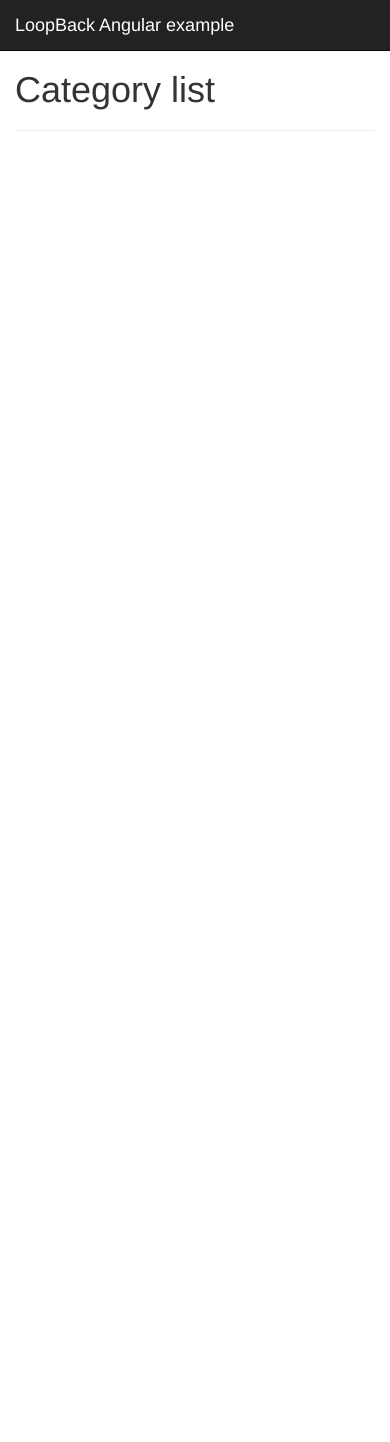
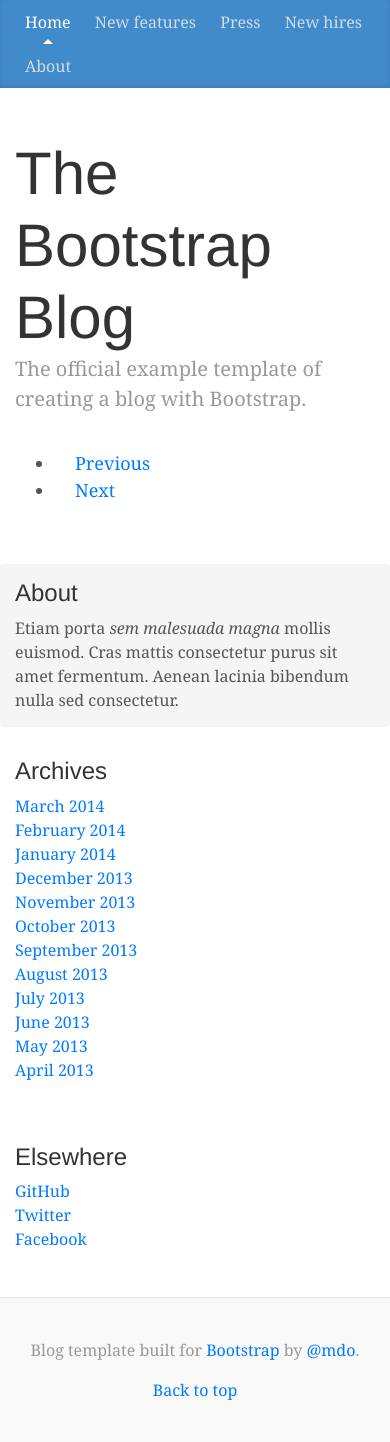
Before and after one commit to suqun/loopback-angular-blog, a website: page client/index.html in a window 390 px wide. Before the commit the page ends 844 px from the top, so only its background shows below. Drawn offline with nearby package versions, Linux system fonts and the light colour scheme; some packages are replaced by stand-ins of ours; no server answers.

Commit message:
index page

```diff
--- /dev/null
+++ b/client/css/blog.css
@@ -0,0 +1,166 @@
+/*
+ * Globals
+ */
+
+body {
+  font-family: Georgia, "Times New Roman", Times, serif;
+  color: #555;
+}
+
+h1, .h1,
+h2, .h2,
+h3, .h3,
+h4, .h4,
+h5, .h5,
+h6, .h6 {
+  margin-top: 0;
+  font-family: "Helvetica Neue", Helvetica, Arial, sans-serif;
+  font-weight: normal;
+  color: #333;
+}
+
+
+/*
+ * Override Bootstrap's default container.
+ */
+
+@media (min-width: 1200px) {
+  .container {
+    width: 970px;
+  }
+}
+
+
+/*
+ * Masthead for nav
+ */
+
+.blog-masthead {
+  background-color: #428bca;
+  -webkit-box-shadow: inset 0 -2px 5px rgba(0,0,0,.1);
+          box-shadow: inset 0 -2px 5px rgba(0,0,0,.1);
+}
+
+/* Nav links */
+.blog-nav-item {
+  position: relative;
+  display: inline-block;
+  padding: 10px;
+  font-weight: 500;
+  color: #cdddeb;
+}
+.blog-nav-item:hover,
+.blog-nav-item:focus {
+  color: #fff;
+  text-decoration: none;
+}
+
+/* Active state gets a caret at the bottom */
+.blog-nav .active {
+  color: #fff;
+}
+.blog-nav .active:after {
+  position: absolute;
+  bottom: 0;
+  left: 50%;
+  width: 0;
+  height: 0;
+  margin-left: -5px;
+  vertical-align: middle;
+  content: " ";
+  border-right: 5px solid transparent;
+  border-bottom: 5px solid;
+  border-left: 5px solid transparent;
+}
+
+
+/*
+ * Blog name and description
+ */
+
+.blog-header {
+  padding-top: 20px;
+  padding-bottom: 20px;
+}
+.blog-title {
+  margin-top: 30px;
+  margin-bottom: 0;
+  font-size: 60px;
+  font-weight: normal;
+}
+.blog-description {
+  font-size: 20px;
+  color: #999;
+}
+
+
+/*
+ * Main column and sidebar layout
+ */
+
+.blog-main {
+  font-size: 18px;
+  line-height: 1.5;
+}
+
+/* Sidebar modules for boxing content */
+.sidebar-module {
+  padding: 15px;
+  margin: 0 -15px 15px;
+}
+.sidebar-module-inset {
+  padding: 15px;
+  background-color: #f5f5f5;
+  border-radius: 4px;
+}
+.sidebar-module-inset p:last-child,
+.sidebar-module-inset ul:last-child,
+.sidebar-module-inset ol:last-child {
+  margin-bottom: 0;
+}
+
+
+/* Pagination */
+.pager {
+  margin-bottom: 60px;
+  text-align: left;
+}
+.pager > li > a {
+  width: 140px;
+  padding: 10px 20px;
+  text-align: center;
+  border-radius: 30px;
+}
+
+
+/*
+ * Blog posts
+ */
+
+.blog-post {
+  margin-bottom: 60px;
+}
+.blog-post-title {
+  margin-bottom: 5px;
+  font-size: 40px;
+}
+.blog-post-meta {
+  margin-bottom: 20px;
+  color: #999;
+}
+
+
+/*
+ * Footer
+ */
+
+.blog-footer {
+  padding: 40px 0;
+  color: #999;
+  text-align: center;
+  background-color: #f9f9f9;
+  border-top: 1px solid #e5e5e5;
+}
+.blog-footer p:last-child {
+  margin-bottom: 0;
+}
--- a/client/index.html
+++ b/client/index.html
@@ -1,15 +1,15 @@
 <!DOCTYPE html>
 <html lang="en">
   <head>
-    <!--<meta charset="utf-8">-->
-    <!--<meta http-equiv="X-UA-Compatible" content="IE=edge">-->
-    <!--<meta name="viewport" content="width=device-width, initial-scale=1">-->
+    <meta charset="utf-8">
+    <meta http-equiv="X-UA-Compatible" content="IE=edge">
+    <meta name="viewport" content="width=device-width, initial-scale=1">
     <title>LoopBack Angular Blog</title>
 
     <!--<link rel="stylesheet" href="css/normalize.css"/>-->
     <!-- Bootstrap -->
     <link href="vendor/bootstrap/dist/css/bootstrap.css" rel="stylesheet">
-    <link href="css/styles.css" rel="stylesheet">
+    <link href="css/blog.css" rel="stylesheet">
 
     <!-- HTML5 Shim and Respond.js IE8 support of HTML5 elements and media queries -->
     <!-- WARNING: Respond.js doesn't work if you view the page via file:// -->
@@ -19,32 +19,82 @@
     <![endif]-->
   </head>
   <body ng-app="app">
-    <header>
+  <div class="blog-masthead">
+    <div class="container">
+      <nav class="blog-nav">
+        <a class="blog-nav-item active" href="#">Home</a>
+        <a class="blog-nav-item" href="#">New features</a>
+        <a class="blog-nav-item" href="#">Press</a>
+        <a class="blog-nav-item" href="#">New hires</a>
+        <a class="blog-nav-item" href="#">About</a>
+      </nav>
+    </div>
+  </div>
 
-    </header>
-    <div class="content">
+  <div class="container">
 
-    </div>
-    <footer>
-
-    </footer>
-
-
-
-    <div class="navbar navbar-inverse navbar-fixed-top" role="navigation">
-      <div class="container">
-        <div class="navbar-header">
-          <a class="navbar-brand" href="#">LoopBack Angular example</a>
-        </div>
-      </div>
+    <div class="blog-header">
+      <h1 class="blog-title">The Bootstrap Blog</h1>
+      <p class="lead blog-description">The official example template of creating a blog with Bootstrap.</p>
     </div>
 
-    <div class="container">
-      <div ui-view></div>
-      <!--<a ui-sref="state1">State 1</a>-->
-      <!--<a ui-sref="state2">State 2</a>-->
-    </div>
+    <div class="row">
 
+      <div class="col-sm-8 blog-main">
+
+        <div ui-view></div>
+
+        <nav>
+          <ul class="pager">
+            <li><a href="#">Previous</a></li>
+            <li><a href="#">Next</a></li>
+          </ul>
+        </nav>
+
+      </div><!-- /.blog-main -->
+
+      <div class="col-sm-3 col-sm-offset-1 blog-sidebar">
+        <div class="sidebar-module sidebar-module-inset">
+          <h4>About</h4>
+          <p>Etiam porta <em>sem malesuada magna</em> mollis euismod. Cras mattis consectetur purus sit amet fermentum. Aenean lacinia bibendum nulla sed consectetur.</p>
+        </div>
+        <div class="sidebar-module">
+          <h4>Archives</h4>
+          <ol class="list-unstyled">
+            <li><a href="#">March 2014</a></li>
+            <li><a href="#">February 2014</a></li>
+            <li><a href="#">January 2014</a></li>
+            <li><a href="#">December 2013</a></li>
+            <li><a href="#">November 2013</a></li>
+            <li><a href="#">October 2013</a></li>
+            <li><a href="#">September 2013</a></li>
+            <li><a href="#">August 2013</a></li>
+            <li><a href="#">July 2013</a></li>
+            <li><a href="#">June 2013</a></li>
+            <li><a href="#">May 2013</a></li>
+            <li><a href="#">April 2013</a></li>
+          </ol>
+        </div>
+        <div class="sidebar-module">
+          <h4>Elsewhere</h4>
+          <ol class="list-unstyled">
+            <li><a href="https://github.com/">GitHub</a></li>
+            <li><a href="#">Twitter</a></li>
+            <li><a href="#">Facebook</a></li>
+          </ol>
+        </div>
+      </div><!-- /.blog-sidebar -->
+
+    </div><!-- /.row -->
+
+  </div><!-- /.container -->
+
+  <footer class="blog-footer">
+    <p>Blog template built for <a href="http://getbootstrap.com">Bootstrap</a> by <a href="https://twitter.com/mdo">@mdo</a>.</p>
+    <p>
+      <a href="#">Back to top</a>
+    </p>
+  </footer>
     <script src="vendor/jquery/dist/jquery.js"></script>
     <script src="vendor/bootstrap/dist/js/bootstrap.js"></script>
     <script src="vendor/angular/angular.js"></script>
@@ -52,8 +102,9 @@
     <script src="vendor/angular-ui-router/release/angular-ui-router.js"></script>
     <script src="js/services/lb-services.js"></script>
     <script src="js/services/category-services.js"></script>
+    <script src="js/services/article-services.js"></script>
     <script src="js/app.js"></script>
     <script src="js/controllers/category.js"></script>
-
+    <script src="js/controllers/article.js"></script>
   </body>
 </html>
--- a/client/js/app.js
+++ b/client/js/app.js
@@ -2,22 +2,22 @@
     .module('app', [
         'lbServices',
         'categoryServices',
+        'articleServices',
         'ui.router'
     ])
-  .config(['$stateProvider', '$urlRouterProvider', function($stateProvider,
+    .config(['$stateProvider', '$urlRouterProvider', function ($stateProvider,
                                                                $urlRouterProvider) {
         $stateProvider
-      .state('todo', {
-        url: 'todo',
-        templateUrl: 'views/todo.html',
-        controller: 'TodoCtrl'
-      })
             .state('category', {
-        url: '',
+                url: 'category',
                 templateUrl: 'views/category/category.html',
                 controller: 'CategoryCtrl'
+            }).state('article', {
+                url: '',
+                templateUrl: 'views/article/index.html',
+                controller: 'ArticleCtrl'
             });
 
 
-      $urlRouterProvider.otherwise('todo');
+        $urlRouterProvider.otherwise('article');
     }]);
--- /dev/null
+++ b/client/js/controllers/article.js
@@ -0,0 +1,18 @@
+/**
+ * Created by larry on 15-7-15.
+ * Article controller
+ */
+angular
+    .module('app')
+    .controller('ArticleCtrl', ['$scope', '$state', 'Article', function ($scope, $state, Article) {
+        $scope.articles = [];
+        function getArticles() {
+            Article
+                .find()
+                .$promise
+                .then(function (results) {
+                    $scope.articles = results;
+                })
+        }
+        getArticles();
+    }]);
--- /dev/null
+++ b/client/js/services/article-services.js
@@ -0,0 +1,19 @@
+(function(window, angular, undefined) {'use strict';
+
+var urlBase = "/api";
+
+var module = angular.module("articleServices", ['ngResource']);
+
+module.factory('Article', ['$resource', function($resource) {
+  return $resource('/article/:id',
+      { 'id': '@id' },
+      {
+        "find": {
+                isArray: true,
+                url: urlBase + "/article",
+                method: "GET"
+              }
+      });
+}]);
+
+})(window, window.angular);
--- /dev/null
+++ b/client/views/article/index.html
@@ -0,0 +1,11 @@
+
+<div ng-repeat="article in articles">
+    <div class="blog-post">
+        <h2 class="blog-post-title">{{article.title}}</h2>
+        <p class="blog-post-meta">{{article.create_at}} by <a href="#">{{article.author_id}}</a></p>
+
+        <p>{{article.content}}</p>
+        <hr>
+
+    </div><!-- /.blog-post -->
+</div>
```
Lines whose indentation alone changed are shown as unchanged.
